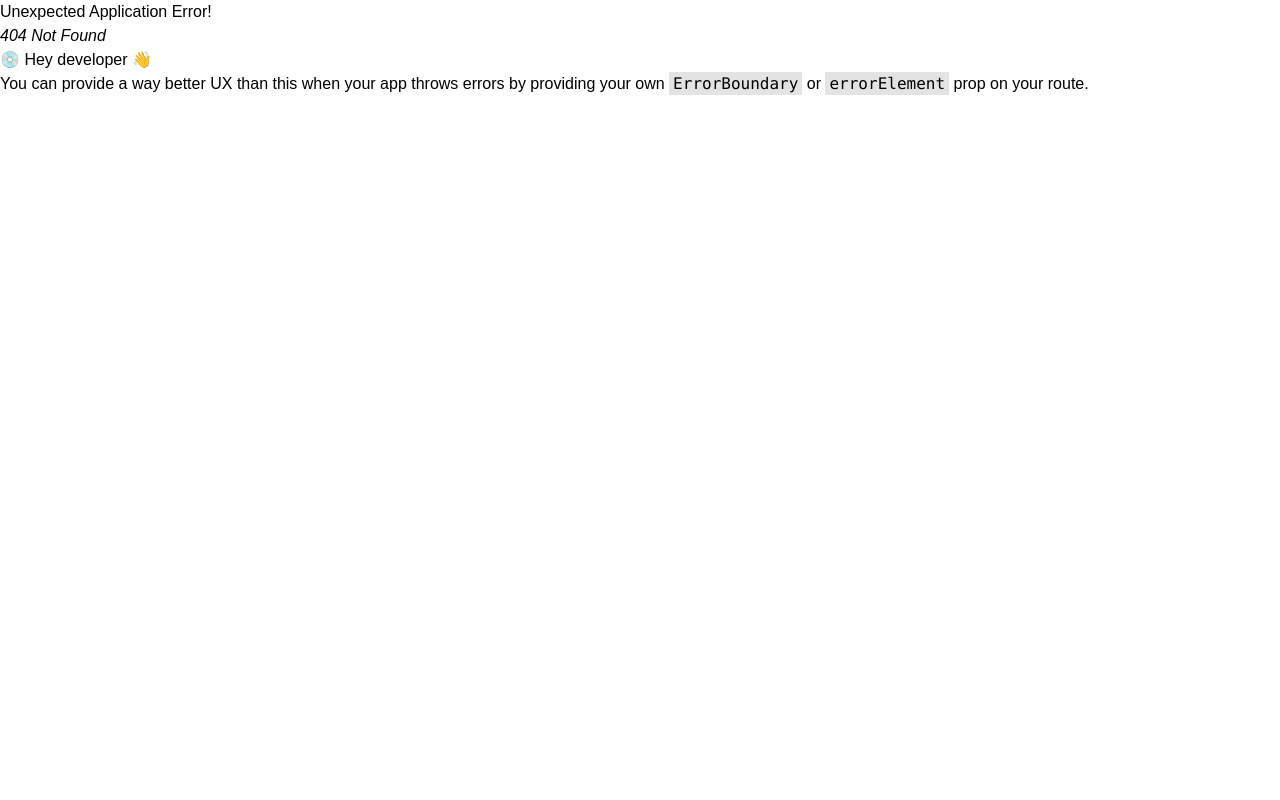
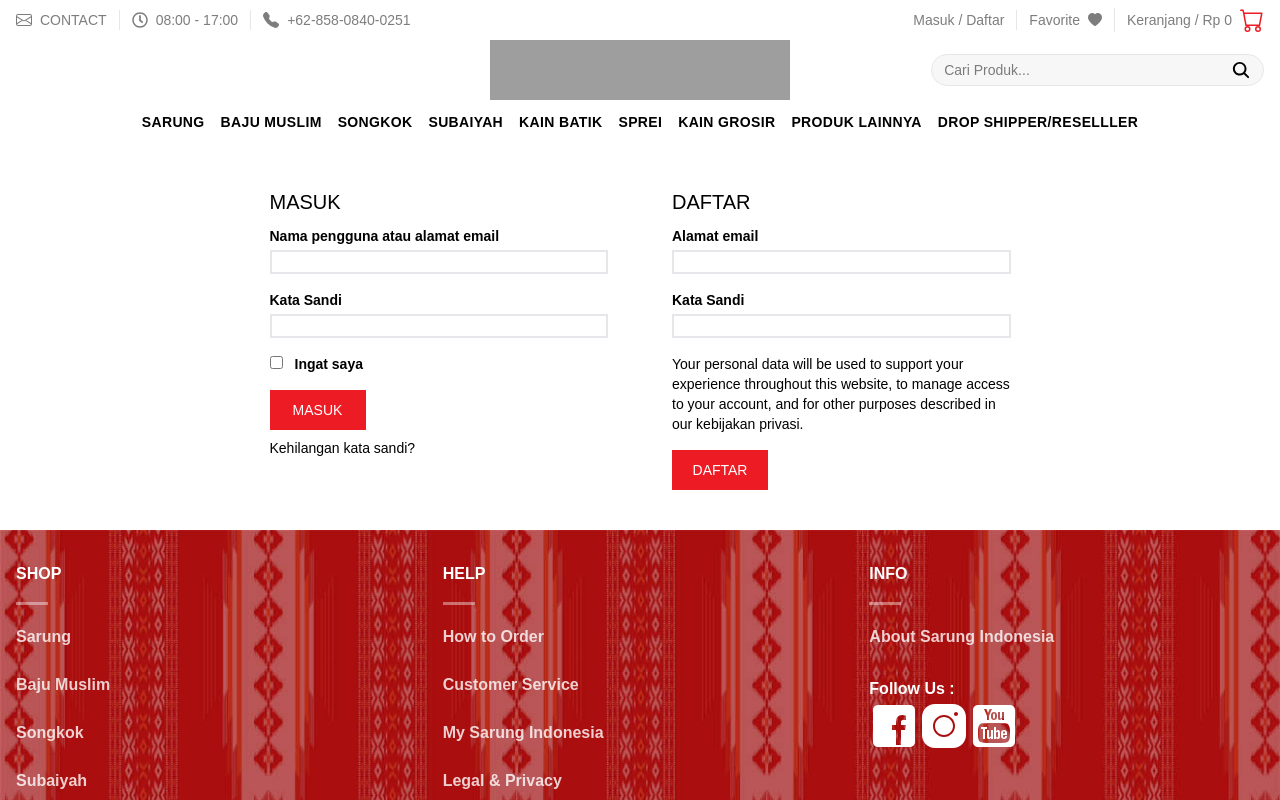
Before and after one commit to Manstzy/project-kelompok-4, a React (Vite) app: page /my-account in a window 1280 px wide. Before the commit this address had no page. Shown: the top 800 px of the page. Built offline with nearby package versions, Linux system fonts and the light colour scheme; grey boxes are pictures that could not be loaded.

Commit message:
feat: login page & login modal

```diff
--- a/src/components/Header.jsx
+++ b/src/components/Header.jsx
@@ -7,10 +7,16 @@ import {
 import { IoClose, IoMenu, IoSearch } from 'react-icons/io5';
 import { FaRegClock } from 'react-icons/fa';
 import { useState } from 'react';
-import clsx from 'clsx';
+import LoginModal from '../components/organisms/LoginModal'
 
 const Header = () => {
   const [menu, setMenu] = useState(false);
+  const [isModalShow, setIsModalShow]=useState(false)
+  // const [loginMenu, setLoginMenu]= useState(false)
+
+  // const handleLoginMenu =() => {
+  //   setLoginMenu(true)
+  // }
 
   const handleMenu = () => {
     setMenu(true);
@@ -24,7 +30,7 @@ const Header = () => {
   return (
     <>
       {/* MOBILE HEADER START */}
-      <header className=" flex flex-wrap large:hidden sticky">
+      <header className=" flex flex-wrap justify-center large:hidden sticky z-10">
         <strong className=" flex justify-center text-xs tracking-wider h-8 items-center">
           ADD ANYTHING HERE OR JUST REMOVE IT...
         </strong>
@@ -88,7 +94,7 @@ const Header = () => {
                     <a href="/list-product">DROPSHIPPER/RESELLER</a>
                   </li>
                   <li>
-                    <a href="">MASUK</a>
+                    <a href="/my-account">MASUK</a>
                   </li>
                   <li>
                     <a href="">NEWSLETTER</a>
@@ -115,7 +121,7 @@ const Header = () => {
       {/* MOBILE HEADER END */}
 
       {/* DESKTOP HEADER START */}
-      <header className=" hidden large:block sticky top-0">
+      <header className=" hidden large:block sticky top-0 z-10">
         <nav className=" px-4">
           {/* NAV TOP START */}
           <div className="nav___top flex justify-between py-2 text-grey-thin text-sm bg-opacity-90 bg-white">
@@ -144,10 +150,8 @@ const Header = () => {
               </li>
             </ul>
             <ul className="flex divide-x items-center">
-              <li className=" mr-3 hover:text-[hsla(0,0%,7%,.85)]">
-                <a href="">
+              <li className=" mr-3 hover:text-[hsla(0,0%,7%,.85)] cursor-pointer" onClick={()=> setIsModalShow(true)}>
                   <span>Masuk / Daftar</span>
-                </a>
               </li>
               <li className=" px-3 hover:text-[hsla(0,0%,7%,.85)]">
                 <a href="" className="flex items-center gap-2">
@@ -247,7 +251,13 @@ const Header = () => {
         </nav>
       </header>
       {/* DESKTOP HEADER END */}
-    </>
+
+      {/* LOGIN MODAL START */}
+      {
+        isModalShow&&<LoginModal setIsModalShow={()=> setIsModalShow(false)}/>
+      }
+      {/* LOGIN MODAL END */}
+      </>
   );
 };
 
--- /dev/null
+++ b/src/components/molecules/LoginForm.jsx
@@ -0,0 +1,100 @@
+function LoginForm() {
+  return (
+    <div className="relative h-full w-full flex justify-center items-center z-10">
+      <div className="max-w-[845px] px-5 py-8 absolute top-0  large:static bg-white flex flex-col large:flex-row">
+        <div className="w-full large:w-1/2 px-8 mb-6">
+          <h3 className="text-xl mb-[10px]">MASUK</h3>
+          <div className="text-sm">
+            <form action="">
+              <div className="mb-2">
+                <label
+                  htmlFor="email-input-log"
+                  className="block mb-1 font-semibold"
+                >
+                  Nama pengguna atau alamat email
+                </label>
+                <input
+                  id="email-input-log"
+                  type="email"
+                  className="border-2 block w-full px-3 mb-4"
+                />
+              </div>
+              <div className="mb-2">
+                <label
+                  htmlFor="pass-input-log"
+                  className="block mb-1 font-semibold"
+                >
+                  Kata Sandi
+                </label>
+                <input
+                  id="pass-input-log"
+                  type="password"
+                  className="border-2 block w-full pl-3 pr-8 mb-4"
+                />
+              </div>
+              <div className="mb-4 font-semibold">
+                <input
+                  id="forget-check"
+                  type="checkbox"
+                  className="border-2 mr-3"
+                />
+                <label htmlFor="forget-check">Ingat saya</label>
+              </div>
+
+              <button className="block w-24 h-10 bg-[#ED1C24] text-white mb-2">
+                MASUK
+              </button>
+              <a href="">Kehilangan kata sandi?</a>
+            </form>
+          </div>
+        </div>
+        <div className="w-full px-8 large:w-1/2">
+          <h3 className="text-xl mb-[10px]">DAFTAR</h3>
+          <div className="text-sm">
+            <form action="">
+              <div className="mb-2">
+                <label
+                  htmlFor="email-input-reg"
+                  className="block mb-1 font-semibold"
+                >
+                  Alamat email
+                </label>
+                <input
+                  id="email-input-reg"
+                  type="email"
+                  className="border-2 block w-full px-3 mb-4"
+                />
+              </div>
+              <div className="mb-2">
+                <label
+                  htmlFor="pass-input-reg"
+                  className="block mb-1 font-semibold"
+                >
+                  Kata Sandi
+                </label>
+                <input
+                  id="pass-input-reg"
+                  type="password"
+                  className="border-2 block w-full pl-3 pr-8 mb-4"
+                />
+              </div>
+              <div className="mb-4 text-sm">
+                <p>
+                  Your personal data will be used to support your experience
+                  throughout this website, to manage access to your account, and
+                  for other purposes described in our kebijakan privasi.
+                </p>
+              </div>
+
+              <button className="block w-24 h-10 bg-[#ED1C24] text-white mb-2">
+                DAFTAR
+              </button>
+            </form>
+          </div>
+        </div>
+      </div>
+    </div>
+  );
+}
+
+export default LoginForm;
--- /dev/null
+++ b/src/components/organisms/LoginModal.jsx
@@ -0,0 +1,114 @@
+import { IoClose } from 'react-icons/io5';
+import LoginForm from '../molecules/LoginForm';
+
+function LoginModal(props) {
+  const {setIsModalShow} = props
+  // const [loginMenu, setLoginMenu] = useState(false);
+
+  // const handleLoginMenu = () => {
+  //   setLoginMenu(true);
+  //   console.log(loginMenu);
+  // };
+
+  // const handleLoginMenuCls = () => {
+  //   setLoginMenu(false);
+  // };
+  document.body.style.overflow = 'hidden';
+  return (
+    <div>
+      <div className="fixed h-full w-screen p-8 top-0 bg-black/50 z-20 flex justify-center items-center overflow-y-auto">
+        <button className="absolute top-0 right-0" onClick={setIsModalShow}>
+          <IoClose className="text-white opacity-50 hover:opacity-100 text-4xl" />
+        </button>
+        {/* <div className="relative h-full w-full flex justify-center items-center">
+          <div className="max-w-[845px] px-5 py-8 top-0 absolute large:static bg-white flex flex-col large:flex-row">
+            <div className="w-full large:w-1/2 px-8 mb-6">
+              <h3 className="text-xl mb-[10px]">MASUK</h3>
+              <div>
+                <form action="">
+                  <div className="mb-2">
+                    <label
+                      htmlFor="email-input-log"
+                      className="block mb-1 font-semibold"
+                    >
+                      Nama pengguna atau alamat email
+                    </label>
+                    <input
+                      id="email-input-log"
+                      type="email"
+                      className="border-2 block w-full px-3 mb-4"
+                    />
+                  </div>
+                  <div className="mb-2">
+                    <label htmlFor="pass-input-log" className="block mb-1">
+                      Kata Sandi
+                    </label>
+                    <input
+                      id="pass-input-log"
+                      type="password"
+                      className="border-2 block w-full pl-3 pr-8 mb-4"
+                    />
+                  </div>
+                  <div className="mb-4">
+                    <input
+                      id="forget-check"
+                      type="checkbox"
+                      className="border-2 mr-3"
+                    />
+                    <label htmlFor="forget-check">Ingat saya</label>
+                  </div>
+
+                  <button className="block w-24 h-10 bg-[#ED1C24] text-white mb-2">
+                    MASUK
+                  </button>
+                  <a href="">Kehilangan kata sandi?</a>
+                </form>
+              </div>
+            </div>
+            <div className="w-full px-8 large:w-1/2">
+              <h3 className="text-xl mb-[10px]">DAFTAR</h3>
+              <div>
+                <form action="">
+                  <div className="mb-2">
+                    <label htmlFor="email-input-reg" className="block mb-1">
+                      Alamat email
+                    </label>
+                    <input
+                      id="email-input-reg"
+                      type="email"
+                      className="border-2 block w-full px-3 mb-4"
+                    />
+                  </div>
+                  <div className="mb-2">
+                    <label htmlFor="pass-input-reg" className="block mb-1">
+                      Kata Sandi
+                    </label>
+                    <input
+                      id="pass-input-reg"
+                      type="password"
+                      className="border-2 block w-full pl-3 pr-8 mb-4"
+                    />
+                  </div>
+                  <div className="mb-4 text-sm">
+                    <p>
+                      Your personal data will be used to support your experience
+                      throughout this website, to manage access to your account,
+                      and for other purposes described in our kebijakan privasi.
+                    </p>
+                  </div>
+
+                  <button className="block w-24 h-10 bg-[#ED1C24] text-white mb-2">
+                    DAFTAR
+                  </button>
+                </form>
+              </div>
+            </div>
+          </div>
+        </div> */}
+        <LoginForm/>
+      </div>
+    </div>
+  );
+}
+
+export default LoginModal;
--- /dev/null
+++ b/src/pages/LoginRegPage.jsx
@@ -0,0 +1,12 @@
+import LoginForm from '../components/molecules/LoginForm';
+import LandingPageTemplate from '../components/templates/LandingPageTemplate';
+
+function LoginRegPage() {
+  return (
+    <LandingPageTemplate>
+      <LoginForm />
+    </LandingPageTemplate>
+  );
+}
+
+export default LoginRegPage;
--- a/src/router/index.jsx
+++ b/src/router/index.jsx
@@ -2,6 +2,7 @@ import { createBrowserRouter } from "react-router-dom";
 import LandingPage from "../pages/LandingPage";
 import ListProduct from "../pages/ListProduct";
 import ProductDetailPage from "../pages/ProductDetailPage";
+import LoginRegPage from "../pages/LoginRegPage";
 
 export const router = createBrowserRouter([
   {
@@ -15,5 +16,9 @@ export const router = createBrowserRouter([
   {
     path:"/list-product/detail",
     element:<ProductDetailPage/>,
+  },
+  {
+    path:"/my-account",
+    element:<LoginRegPage/>
   }
 ])
```
